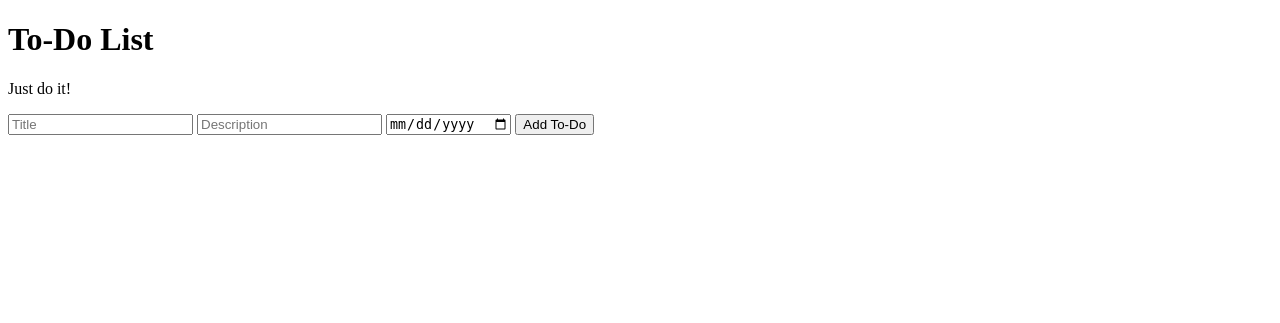
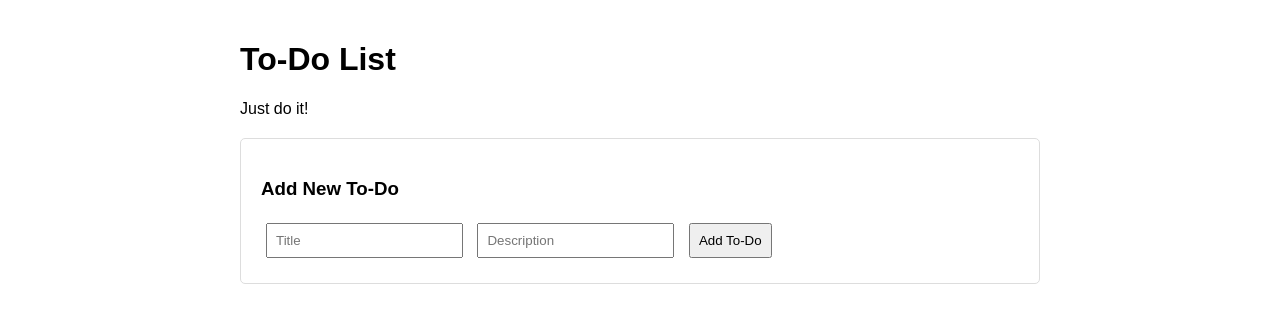
Before and after one commit to iihlolo/CSE4022, a FastAPI app: page / in a window 1280 px wide. Shown: the top 323 px of the page. Run offline with FastAPI, Linux system fonts and the light colour scheme; data that the repository does not hold is empty.

Commit message:
fix: 불필요한 필드 제거 와 스타일 및 에러 처리 개선

```diff
--- a/FastApi_Todos/fastapi-app/templates/index.html
+++ b/FastApi_Todos/fastapi-app/templates/index.html
@@ -4,17 +4,55 @@
     <meta charset="UTF-8">
     <meta name="viewport" content="width=device-width, initial-scale=1.0">
     <title>To-Do List</title>
+    <style>
+        body {
+            font-family: Arial, sans-serif;
+            max-width: 800px;
+            margin: 0 auto;
+            padding: 20px;
+        }
+        .completed {
+            text-decoration: line-through;
+            color: #888;
+        }
+        #todo-form {
+            margin: 20px 0;
+            padding: 20px;
+            border: 1px solid #ddd;
+            border-radius: 5px;
+        }
+        #todo-form input, #todo-form button {
+            margin: 5px;
+            padding: 8px;
+        }
+        li {
+            margin: 10px 0;
+            padding: 10px;
+            border: 1px solid #eee;
+            border-radius: 3px;
+        }
+        button {
+            margin-left: 10px;
+            padding: 5px 10px;
+            cursor: pointer;
+        }
+        .edit-btn { background-color: #4CAF50; color: white; }
+        .delete-btn { background-color: #f44336; color: white; }
+        .toggle-btn { background-color: #008CBA; color: white; }
+    </style>
 </head>
 <body>
     <h1>To-Do List</h1>
     <p>Just do it!</p>
     <ul id="todo-list"></ul>
+
     <form id="todo-form">
+        <h3>Add New To-Do</h3>
         <input type="text" id="title" placeholder="Title" required>
         <input type="text" id="description" placeholder="Description" required>
-        <input type="date" id="due-date" required>
         <button type="submit">Add To-Do</button>
     </form>
+
     <script>
         async function fetchTodos() {
             try {
@@ -22,44 +60,83 @@
                 if (!response.ok) throw new Error('Failed to fetch todos');
                 const todos = await response.json();
                 const todoList = document.getElementById('todo-list');
+
                 if (todos.length === 0) {
                     todoList.innerHTML = '<li style="text-align: center;">No items yet.</li>';
                     return;
                 }
+
                 todoList.innerHTML = '';
                 todos.forEach(todo => {
                     const li = document.createElement('li');
                     if (todo.completed) {
                         li.classList.add('completed');
                     }
-                    li.textContent = `${todo.title}: ${todo.description} (Due: ${todo.dueDate}) (Completed: ${todo.completed})`;
+
+                    // dueDate 제거하고 FastAPI 모델과 일치시킴
+                    li.innerHTML = `
+                        <strong>${todo.title}</strong>: ${todo.description}
+                        <span style="color: ${todo.completed ? 'green' : 'orange'}">
+                            (${todo.completed ? 'Completed' : 'Pending'})
+                        </span>
+                    `;
+
+                    // 완료/미완료 토글 버튼
+                    const toggleButton = document.createElement('button');
+                    toggleButton.textContent = todo.completed ? 'Mark Incomplete' : 'Mark Complete';
+                    toggleButton.className = 'toggle-btn';
+                    toggleButton.onclick = () => toggleComplete(todo.id, !todo.completed);
+
+                    // 편집 버튼
                     const editButton = document.createElement('button');
                     editButton.textContent = 'Edit';
+                    editButton.className = 'edit-btn';
                     editButton.onclick = () => editTodo(todo);
+
+                    // 삭제 버튼
                     const deleteButton = document.createElement('button');
                     deleteButton.textContent = 'Delete';
+                    deleteButton.className = 'delete-btn';
                     deleteButton.onclick = () => deleteTodo(todo.id);
+
+                    li.appendChild(toggleButton);
                     li.appendChild(editButton);
                     li.appendChild(deleteButton);
                     todoList.appendChild(li);
                 });
             } catch (error) {
                 console.error('Error: ', error);
+                alert('Failed to load todos');
             }
         }
 
         async function editTodo(todo) {
             const title = prompt('Enter new title:', todo.title);
+            if (title === null) return; // 취소한 경우
+
             const description = prompt('Enter new description:', todo.description);
+            if (description === null) return; // 취소한 경우
+
             const completed = confirm('Is this task completed?');
-            const dueDate = prompt('Enter new due date (YYYY-MM-DD):', todo.dueDate);
+
+            try {
                 const response = await fetch(`/todos/${todo.id}`, {
                     method: 'PUT',
                     headers: { 'Content-Type': 'application/json' },
-                body: JSON.stringify({ id: todo.id, title, description, dueDate, completed })
+                    // dueDate 제거
+                    body: JSON.stringify({
+                        id: todo.id,
+                        title,
+                        description,
+                        completed
+                    })
                 });
-            if (response.ok) {
+
+                if (!response.ok) throw new Error('Failed to update todo');
                 fetchTodos();
+            } catch (error) {
+                console.error('Error: ', error);
+                alert('Failed to update todo');
             }
         }
 
@@ -67,19 +144,31 @@
             try {
                 const todos = await fetch('/todos').then(r => r.json());
                 const todo = todos.find(t => t.id === id);
+                if (!todo) throw new Error('Todo not found');
+
                 const response = await fetch(`/todos/${id}`, {
                     method: 'PUT',
                     headers: { 'Content-Type': 'application/json' },
-                    body: JSON.stringify({ ...todo, completed })
+                    // dueDate 제거
+                    body: JSON.stringify({
+                        id: todo.id,
+                        title: todo.title,
+                        description: todo.description,
+                        completed
+                    })
                 });
+
                 if (!response.ok) throw new Error('Failed to update item status');
                 fetchTodos();
             } catch (error) {
                 console.error('Error: ', error);
+                alert('Failed to toggle completion status');
             }
         }
 
         async function deleteTodo(id) {
+            if (!confirm('Are you sure you want to delete this todo?')) return;
+
             try {
                 const response = await fetch(`/todos/${id}`, {
                     method: 'DELETE'
@@ -89,36 +178,45 @@
                 fetchTodos();
             } catch (error) {
                 console.error('Error: ', error);
+                alert('Failed to delete todo');
             }
         }
 
         document.getElementById('todo-form').addEventListener('submit', async (event) => {
             event.preventDefault();
-            const title = document.getElementById('title').value;
-            const description = document.getElementById('description').value;
-            const dueDate = document.getElementById('due-date').value;
+            const title = document.getElementById('title').value.trim();
+            const description = document.getElementById('description').value.trim();
+
+            if (!title || !description) {
+                alert('Please fill in both title and description');
+                return;
+            }
+
             try {
                 const response = await fetch('/todos', {
                     method: 'POST',
                     headers: {
                         'Content-Type': 'application/json'
                     },
+                    // dueDate 제거, FastAPI 모델과 일치시킴
                     body: JSON.stringify({
-                    id: Date.now(),
+                        id: Date.now(), // 서버에서 덮어쓰이지만 모델 요구사항 충족
                         title,
                         description,
-                    dueDate,
                         completed: false
                     })
                 });
+
                 if (!response.ok) throw new Error('Failed to add todo');
                 event.target.reset();
                 fetchTodos();
             } catch (error) {
                 console.error('Error: ', error);
+                alert('Failed to add todo');
             }
         });
 
+        // 페이지 로드 시 todos 가져오기
         fetchTodos();
     </script>
 </body>
```
Lines whose indentation alone changed are shown as unchanged.
